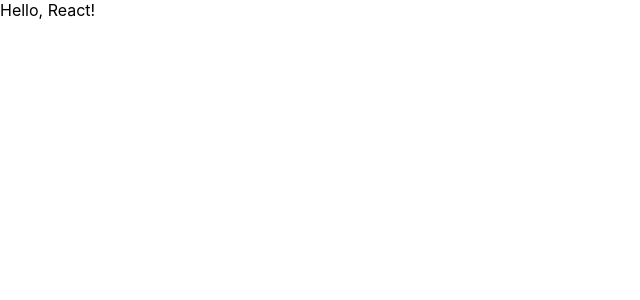
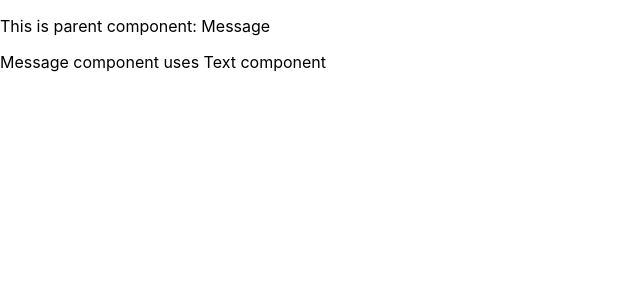
Before and after one commit to Yuzunoha/react-sample, a React (Create React App) app: page / in a window 1280 px wide. Shown: the top 300 px of the page, without its empty margins (0-640 px from the left). Built offline with nearby package versions, Linux system fonts and the light colour scheme.

Commit message:
component: Message

```diff
--- /dev/null
+++ b/src/components/Message.tsx
@@ -0,0 +1,23 @@
+// 無名関数でコンポーネントを定義し、Textという変数に代入する
+// Textコンポーネントは親から `content` というデータ(ここでは文字列)を受け取る
+const Text = (props: { content: string }) => {
+  // propsからcontentを取り出す
+  const { content } = props;
+  // 表示する
+  return <p className='text'>{content}</p>;
+};
+
+// 同様に無名関数由来のコンポーネントを Messageという変数に代入する
+const Message = (props: {}) => {
+  const content1 = 'This is parent component: Message';
+  const content2 = 'Message component uses Text component';
+
+  return (
+    <div>
+      <Text content={content1}></Text>
+      <Text content={content2}></Text>
+    </div>
+  );
+};
+
+export default Message;
--- a/src/index.tsx
+++ b/src/index.tsx
@@ -3,13 +3,14 @@ import ReactDOM from 'react-dom/client';
 import './index.css';
 import App from './App';
 import Hello from './components/Hello';
+import Message from './components/Message';
 import reportWebVitals from './reportWebVitals';
 
 const root = ReactDOM.createRoot(document.getElementById('root') as HTMLElement);
 root.render(
   // JSXタグ
   <React.StrictMode>
-    <Hello />
+    <Message />
   </React.StrictMode>
 );
 
```
